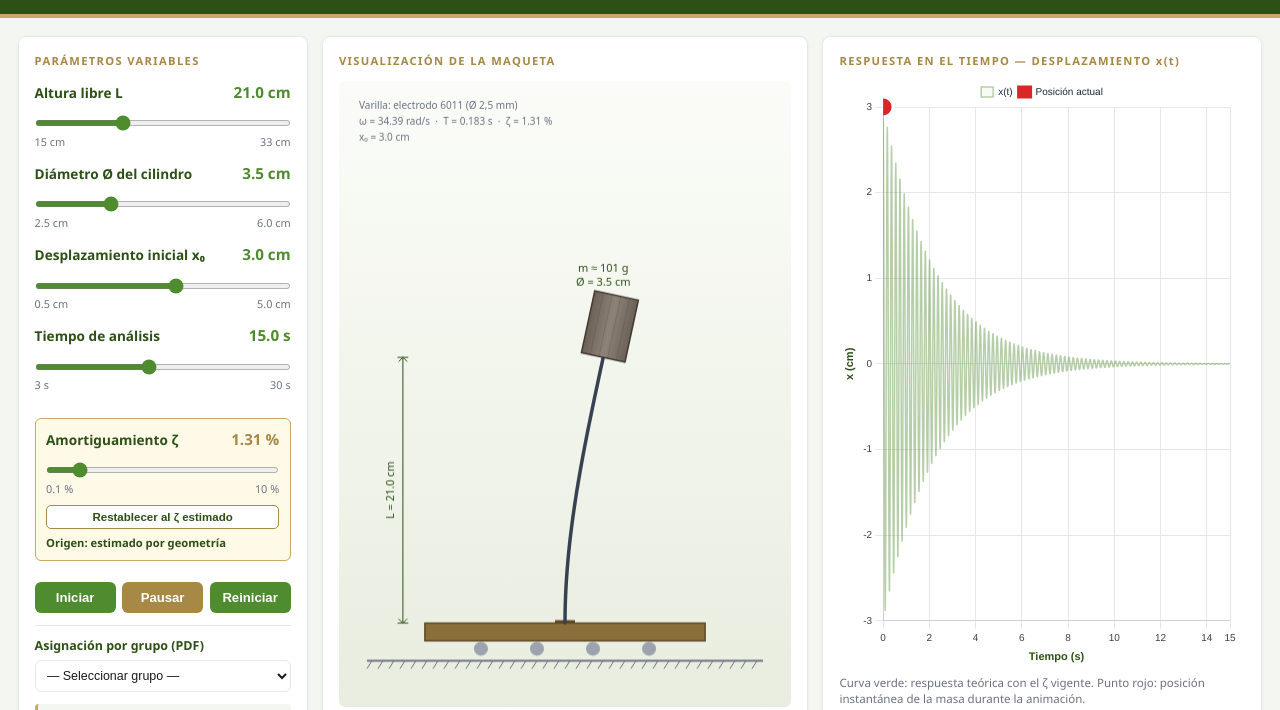
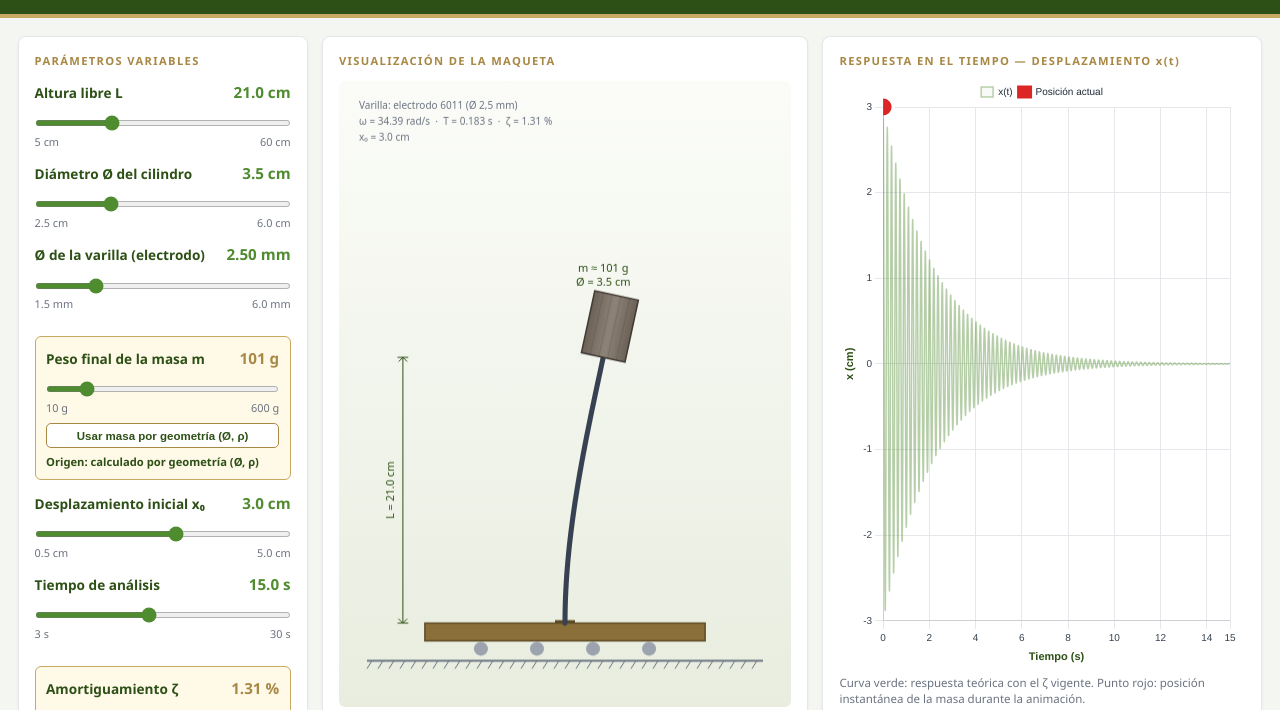
Before and after one commit to josegonzalo1995-beep/Practica-experimental, a plain HTML site: page index.html in a window 1280 px wide. Shown: the part 97-807 px from the top of the page. Drawn offline with nearby package versions, Linux system fonts and the light colour scheme.

Commit message:
Update index.html

```diff
--- a/index.html
+++ b/index.html
@@ -424,8 +424,8 @@
           <span class="name">Altura libre L</span>
           <span class="value"><span id="L-val">21.0</span> cm</span>
         </div>
-        <input type="range" id="L" min="15" max="33" step="0.5" value="21">
-        <div class="range-meta"><span>15 cm</span><span>33 cm</span></div>
+        <input type="range" id="L" min="5" max="60" step="0.5" value="21">
+        <div class="range-meta"><span>5 cm</span><span>60 cm</span></div>
       </div>
 
       <div class="control-group">
@@ -435,6 +435,28 @@
         </div>
         <input type="range" id="D" min="2.5" max="6.0" step="0.1" value="3.5">
         <div class="range-meta"><span>2.5 cm</span><span>6.0 cm</span></div>
+      </div>
+
+      <div class="control-group">
+        <div class="control-label">
+          <span class="name">Ø de la varilla (electrodo)</span>
+          <span class="value"><span id="dwire-val">2.50</span> mm</span>
+        </div>
+        <input type="range" id="dwire" min="1.5" max="6.0" step="0.05" value="2.5">
+        <div class="range-meta"><span>1.5 mm</span><span>6.0 mm</span></div>
+      </div>
+
+      <div class="control-group zeta-group">
+        <div class="control-label">
+          <span class="name">Peso final de la masa m</span>
+          <span class="value"><span id="mass-val">101</span> g</span>
+        </div>
+        <input type="range" id="mass" min="10" max="600" step="1" value="101">
+        <div class="range-meta"><span>10 g</span><span>600 g</span></div>
+        <button id="btn-mass-geo" class="btn-est">Usar masa por geometría (Ø, ρ)</button>
+        <div class="zeta-info">
+          <span class="src" id="mass-src">Origen: calculado por geometría (Ø, ρ)</span>
+        </div>
       </div>
 
       <div class="control-group">
@@ -460,8 +482,8 @@
           <span class="name">Amortiguamiento ζ</span>
           <span class="value"><span id="zeta-val">1.31</span> %</span>
         </div>
-        <input type="range" id="zeta" min="0.1" max="10.0" step="0.05" value="1.31">
-        <div class="range-meta"><span>0.1 %</span><span>10 %</span></div>
+        <input type="range" id="zeta" min="0" max="10.0" step="0.05" value="1.31">
+        <div class="range-meta"><span>0 %</span><span>10 %</span></div>
         <button id="btn-zeta-est" class="btn-est">Restablecer al ζ estimado</button>
         <div class="zeta-info">
           <span class="src" id="zeta-src">Origen: estimado por geometría</span>
@@ -587,7 +609,7 @@
 const E         = 2.0e11;
 const RHO_MORT  = 2100;
 const G         = 9.81;
-const D_WIRE    = 0.0025;
+const D_WIRE_DEFAULT = 0.0025;   // Ø núcleo electrodo 6011 por defecto (m) — ahora variable
 const H_CYL     = 0.05;
 const T_MAX_DEFAULT = 15.0;   // Tiempo de análisis inicial (s) — luego variable
 
@@ -629,13 +651,15 @@ grupos.forEach((g, idx) => {
 // ===================================================================
 // FÍSICA DEL SISTEMA
 // ===================================================================
-function computeParams(L_cm, D_cm) {
+function computeParams(L_cm, D_cm, Dwire_mm, mOverride_g) {
   const L = L_cm / 100;
   const D = D_cm / 100;
+  const Dwire = (Dwire_mm != null && isFinite(Dwire_mm)) ? Dwire_mm / 1000 : D_WIRE_DEFAULT;
   const V = Math.PI * Math.pow(D/2, 2) * H_CYL;
-  const m = V * RHO_MORT;
+  const m_geo = V * RHO_MORT;
+  const m = (mOverride_g != null && isFinite(mOverride_g)) ? (mOverride_g / 1000) : m_geo;
   const W = m * G;
-  const I = Math.PI * Math.pow(D_WIRE, 4) / 64;
+  const I = Math.PI * Math.pow(Dwire, 4) / 64;
   const k_b = 3 * E * I / Math.pow(L, 3);
   const k_g = m * G / L;
   const k_eff = k_b - k_g;
@@ -643,13 +667,14 @@ function computeParams(L_cm, D_cm) {
   const omega = stable ? Math.sqrt(k_eff / m) : 0;
   const f = omega / (2 * Math.PI);
   const T = stable ? 2 * Math.PI / omega : Infinity;
-  return { L, D, V, m, W, I, k_b, k_g, k_eff, stable, omega, f, T };
+  return { L, D, Dwire, V, m, m_geo, W, I, k_b, k_g, k_eff, stable, omega, f, T };
 }
 
 function estimateZeta(L_cm, D_cm) {
+  const clamp01 = x => Math.max(0, Math.min(1, x));
   const zMat = 0.010;
-  const zL   = 0.005 * (L_cm - 15) / (33 - 15);
-  const zD   = 0.005 * (D_cm - 2.5) / (6.0 - 2.5);
+  const zL   = 0.005 * clamp01((L_cm - 15) / (33 - 15));
+  const zD   = 0.005 * clamp01((D_cm - 2.5) / (6.0 - 2.5));
   return zMat + zL + zD;
 }
 
@@ -663,6 +688,10 @@ const state = {
   params: null,
   zeta: 0.013,            // amortiguamiento actual del simulador
   zetaEst: 0.013,          // valor estimado por geometría
+  dwire: 2.5,              // Ø de la varilla (mm)
+  massGeo: 0.101,          // masa geométrica del cilindro (kg)
+  massOverride: false,     // true = usar peso medido en lugar del geométrico
+  massVal: 101,            // peso de la masa cuando hay override (g)
   x0: 0.03,
   tMax: T_MAX_DEFAULT,
   history: [],
@@ -677,25 +706,75 @@ const state = {
 // ===================================================================
 // FLUJO PRINCIPAL — al cambiar L, Ø o x₀
 // ===================================================================
+function readControls() {
+  return {
+    Lcm:   parseFloat(document.getElementById("L").value),
+    Dcm:   parseFloat(document.getElementById("D").value),
+    x0cm:  parseFloat(document.getElementById("x0").value),
+    dwire: parseFloat(document.getElementById("dwire").value),
+  };
+}
+
+function buildParams() {
+  const c = readControls();
+  document.getElementById("L-val").textContent     = c.Lcm.toFixed(1);
+  document.getElementById("D-val").textContent     = c.Dcm.toFixed(1);
+  document.getElementById("x0-val").textContent    = c.x0cm.toFixed(1);
+  document.getElementById("dwire-val").textContent = c.dwire.toFixed(2);
+
+  state.dwire = c.dwire;
+  state.x0 = c.x0cm / 100;
+
+  // Masa geométrica del cilindro (cartulina Ø, altura 5 cm, mortero)
+  const Vgeo  = Math.PI * Math.pow((c.Dcm/100)/2, 2) * H_CYL;
+  const mGeoG = Vgeo * RHO_MORT * 1000;   // g
+  state.massGeo = mGeoG / 1000;
+  if (!state.massOverride) {
+    state.massVal = mGeoG;
+    syncMassSlider();
+  }
+
+  const mOver = state.massOverride ? state.massVal : null;
+  state.params = computeParams(c.Lcm, c.Dcm, c.dwire, mOver);
+  return c;
+}
+
+// L, Ø del cilindro, x₀ y grupo → recalcula y re-estima ζ por geometría
 function onGeometryChange() {
-  const Lcm = parseFloat(document.getElementById("L").value);
-  const Dcm = parseFloat(document.getElementById("D").value);
-  const x0cm = parseFloat(document.getElementById("x0").value);
-
-  document.getElementById("L-val").textContent  = Lcm.toFixed(1);
-  document.getElementById("D-val").textContent  = Dcm.toFixed(1);
-  document.getElementById("x0-val").textContent = x0cm.toFixed(1);
-
-  state.params = computeParams(Lcm, Dcm);
-  state.x0 = x0cm / 100;
-
-  // Estimar ζ y aplicarlo automáticamente
-  state.zetaEst = estimateZeta(Lcm, Dcm);
+  const c = buildParams();
+  state.zetaEst = estimateZeta(c.Lcm, c.Dcm);
   state.zeta = state.zetaEst;
   state.zetaSource = "estimated";
   syncZetaSlider();
+  refreshAfterParamChange(/*resetTable=*/true);
+}
 
+// Ø de la varilla y peso de la masa → recalcula SIN forzar el ζ vigente
+function onDynamicsChange() {
+  const c = buildParams();
+  state.zetaEst = estimateZeta(c.Lcm, c.Dcm);
+  document.getElementById("zeta-est").textContent = (state.zetaEst * 100).toFixed(2);
   refreshAfterParamChange(/*resetTable=*/true);
+}
+
+function syncMassSlider() {
+  const slider = document.getElementById("mass");
+  const clamped = Math.max(10, Math.min(600, state.massVal));
+  slider.value = clamped.toFixed(0);
+  document.getElementById("mass-val").textContent = state.massVal.toFixed(0);
+  updateMassSourceLabel();
+}
+
+function updateMassSourceLabel() {
+  const el = document.getElementById("mass-src");
+  if (!el) return;
+  if (state.massOverride) {
+    el.textContent = "Origen: peso medido (ajuste manual)";
+    el.style.color = "var(--primary)";
+  } else {
+    el.textContent = "Origen: calculado por geometría (Ø, ρ)";
+    el.style.color = "var(--dark-green)";
+  }
 }
 
 function refreshAfterParamChange(resetTable) {
@@ -737,7 +816,7 @@ function syncZetaSlider() {
   const slider = document.getElementById("zeta");
   const v = (state.zeta * 100).toFixed(2);
   // Limit to slider bounds
-  const clamped = Math.max(0.1, Math.min(10.0, parseFloat(v)));
+  const clamped = Math.max(0.0, Math.min(10.0, parseFloat(v)));
   slider.value = clamped;
   document.getElementById("zeta-val").textContent = clamped.toFixed(2);
 }
@@ -872,7 +951,7 @@ function drawPendulum(currentXcm) {
     ctx.lineTo(W/2 + xOff, baseY - rodLenPx * z);
   }
   ctx.strokeStyle = "#374151";
-  ctx.lineWidth = 3.5;
+  ctx.lineWidth = Math.max(2, (p.Dwire ? p.Dwire * 100 * pxPerCm * 1.6 : 3.5));
   ctx.lineCap = "round";
   ctx.stroke();
 
@@ -1381,9 +1460,36 @@ sel.addEventListener("change", (e) => {
   const g = grupos[parseInt(e.target.value)];
   document.getElementById("L").value = g.L;
   document.getElementById("D").value = g.D;
+  document.getElementById("dwire").value = 2.5;   // baseline 6011
+  state.massOverride = false;                      // volver a masa por geometría
   state.t = 0;
   state.lastFrameTime = 0;
   onGeometryChange();
+});
+
+// === Ø de la varilla ===
+document.getElementById("dwire").addEventListener("input", () => {
+  state.t = 0;
+  state.lastFrameTime = 0;
+  onDynamicsChange();
+});
+
+// === Peso final de la masa (calibración) ===
+document.getElementById("mass").addEventListener("input", (e) => {
+  state.massOverride = true;
+  state.massVal = parseFloat(e.target.value);
+  document.getElementById("mass-val").textContent = state.massVal.toFixed(0);
+  updateMassSourceLabel();
+  state.t = 0;
+  state.lastFrameTime = 0;
+  onDynamicsChange();
+});
+
+document.getElementById("btn-mass-geo").addEventListener("click", () => {
+  state.massOverride = false;
+  state.t = 0;
+  state.lastFrameTime = 0;
+  onDynamicsChange();
 });
 
 // === Slider de ζ: ajuste manual ===
```
